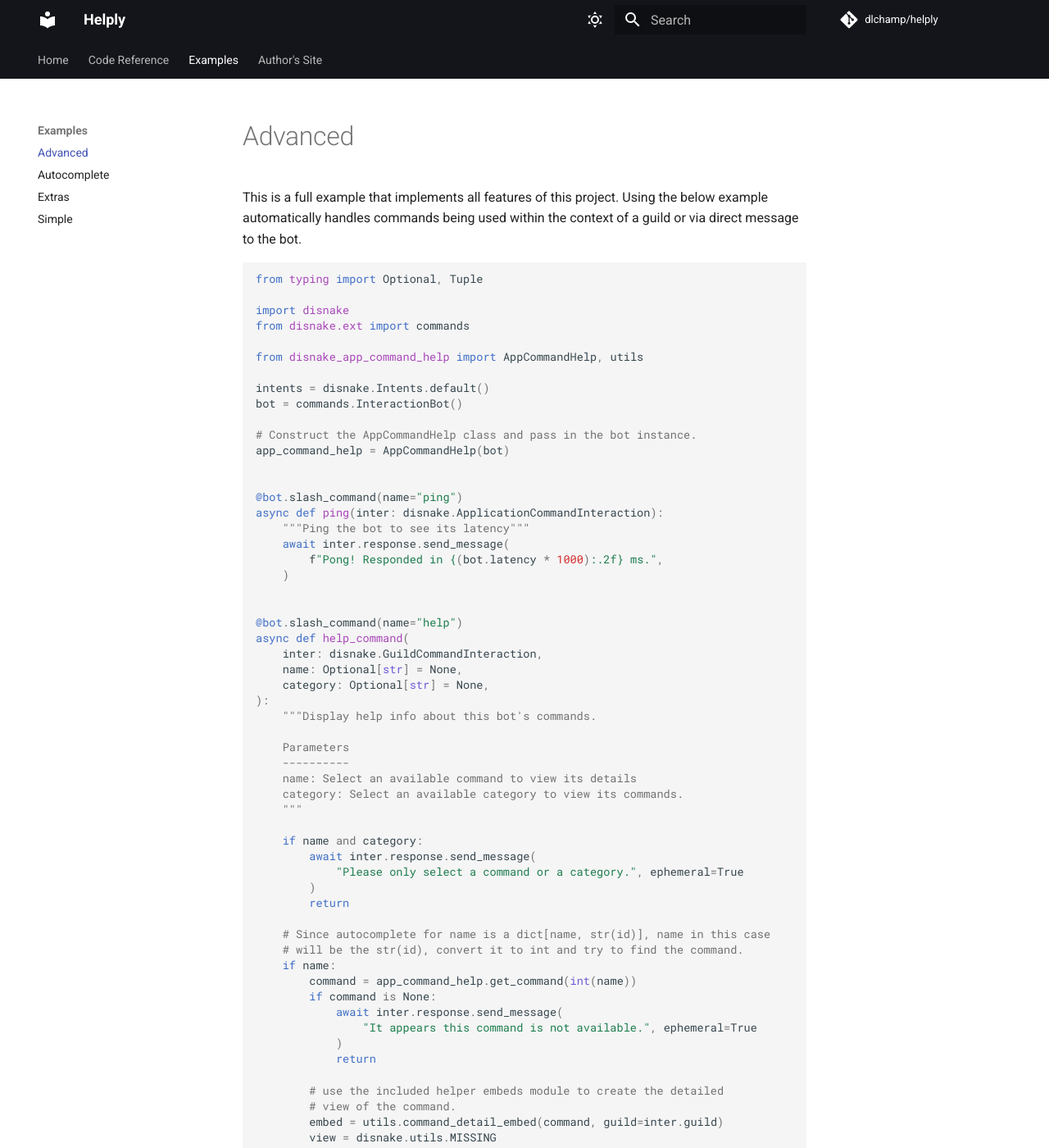
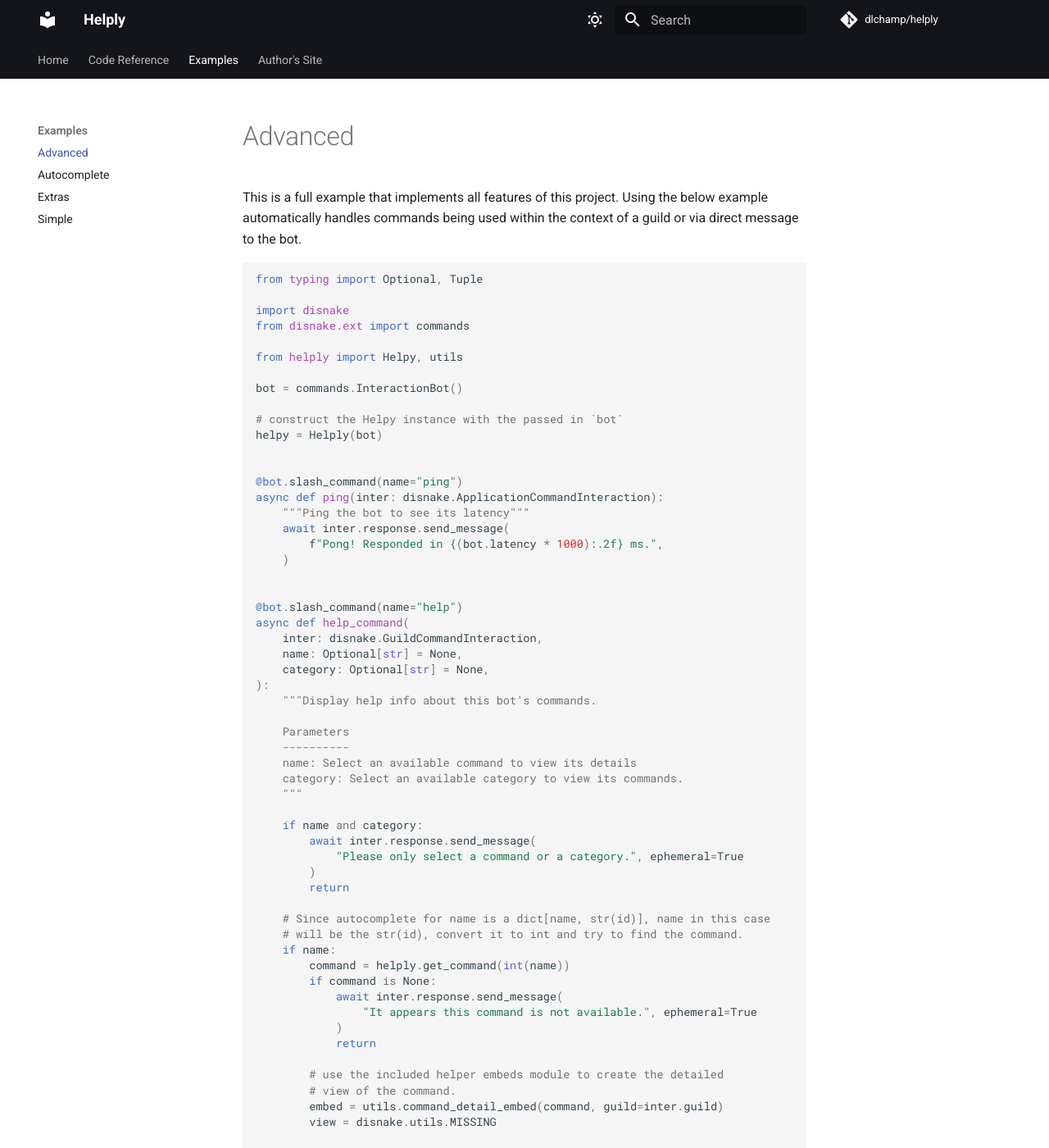
Before and after one commit to dlchamp/Helply, an MkDocs documentation site: the page built from docs/examples/advanced.md, in a window 1280 px wide and 1400 px high. Shown: the whole window at 82% size. Built offline with MkDocs 1.6.1 and Material for MkDocs 9.7.7, drawn with Linux system fonts in a browser that asks for light colours; comment, search, counter and statistics services are not loaded; some of the changed text lies outside the part shown.

Commit message:
docs: update examples with new Helply class

```diff
--- a/docs/examples/advanced.md
+++ b/docs/examples/advanced.md
@@ -8,13 +8,12 @@ from typing import Optional, Tuple
 import disnake
 from disnake.ext import commands
 
-from disnake_app_command_help import AppCommandHelp, utils
+from helply import Helpy, utils
 
-intents = disnake.Intents.default()
 bot = commands.InteractionBot()
 
-# Construct the AppCommandHelp class and pass in the bot instance.
-app_command_help = AppCommandHelp(bot)
+# construct the Helpy instance with the passed in `bot`
+helpy = Helply(bot)
 
 
 @bot.slash_command(name="ping")
@@ -48,7 +47,7 @@ async def help_command(
     # Since autocomplete for name is a dict[name, str(id)], name in this case
     # will be the str(id), convert it to int and try to find the command.
     if name:
-        command = app_command_help.get_command(int(name))
+        command = helply.get_command(int(name))
         if command is None:
             await inter.response.send_message(
                 "It appears this command is not available.", ephemeral=True
@@ -63,7 +62,7 @@ async def help_command(
     elif category:
         guild_id, dm_only, nsfw, permissions = get_helper_query_attrs(inter)
 
-        commands = app_command_help.get_commands_by_category(
+        commands = helply.get_commands_by_category(
             category, guild_id=guild_id, permissions=permissions, dm_only=dm_only
         )
 
@@ -87,7 +86,7 @@ async def help_command(
     else:
         guild_id, dm_only, nsfw, permissions = get_helper_query_attrs(inter)
 
-        commands = app_command_help.get_all_commands(
+        commands = helply.get_all_commands(
             guild_id, dm_only=dm_only, include_nsfw=nsfw, permissions=permissions
         )
         if not commands:
@@ -119,7 +118,7 @@ async def autocomplete_command_names(
 
     guild_id, dm_only, nsfw, permissions = get_helper_query_attrs(inter)
 
-    commands = app_command_help.get_all_commands(
+    commands = helply.get_all_commands(
         guild_id, dm_only=dm_only, include_nsfw=nsfw, permissions=permissions
     )
 
@@ -134,7 +133,7 @@ async def autocomplete_command_categories(
 
     guild_id, dm_only, nsfw, permissions = get_helper_query_attrs(inter)
 
-    categories = app_command_help.get_categories(
+    categories = helply.get_categories(
         guild_id, dm_only=dm_only, include_nsfw=nsfw, permissions=permissions
     )
 
```
Also changed, not shown: docs/examples/autocomplete.md (+4 -4 lines), docs/examples/extras.md (+13 -7 lines), docs/examples/simple.md (+5 -5 lines).
